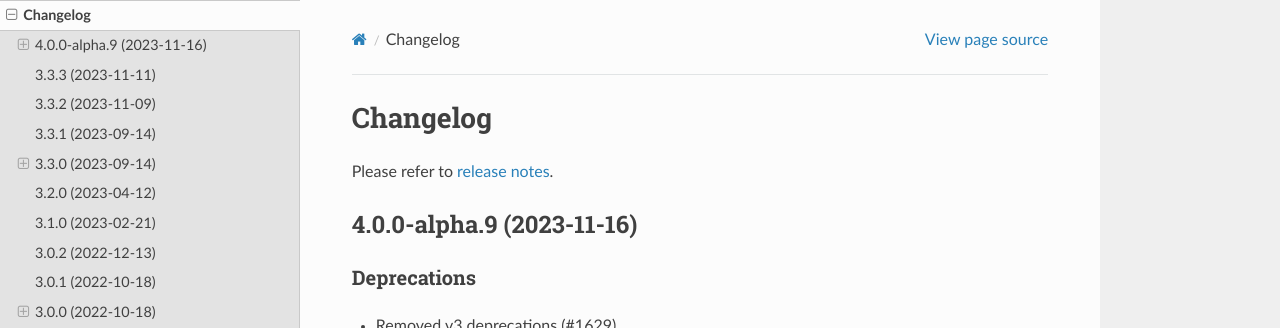
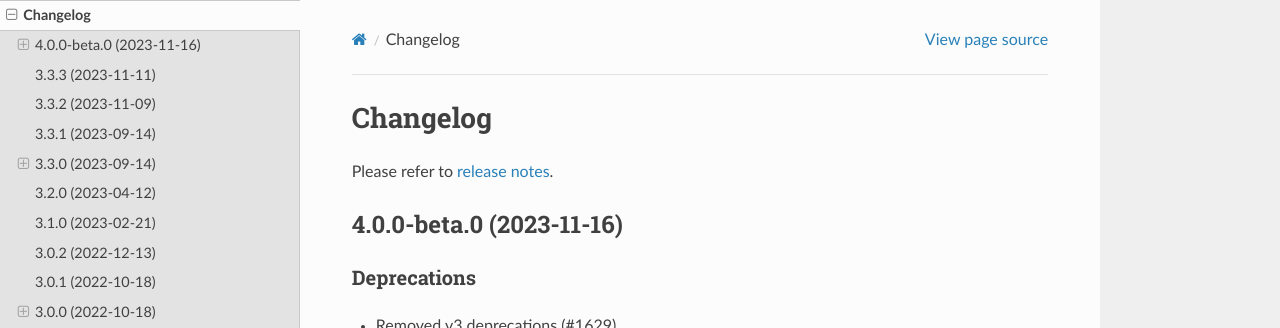
Before and after one commit to django-import-export/django-import-export, a Sphinx documentation site: the page built from docs/changelog.rst, in a window 1280 px wide and 900 px high. Shown: the top 328 px of the window. Built offline with Sphinx 7.4.7 and the Read the Docs theme 2.0.0, drawn with Linux system fonts in a browser that asks for light colours; pages that are not in the unit, such as notebooks, are missing from menus; the version number could not be read and is left out.

Commit message:
version bump

```diff
--- a/docs/changelog.rst
+++ b/docs/changelog.rst
@@ -3,7 +3,7 @@ Changelog
 
 Please refer to :doc:`release notes<release_notes>`.
 
-4.0.0-alpha.9 (2023-11-16)
+4.0.0-beta.0 (2023-11-16)
 --------------------------
 
 Deprecations
```
